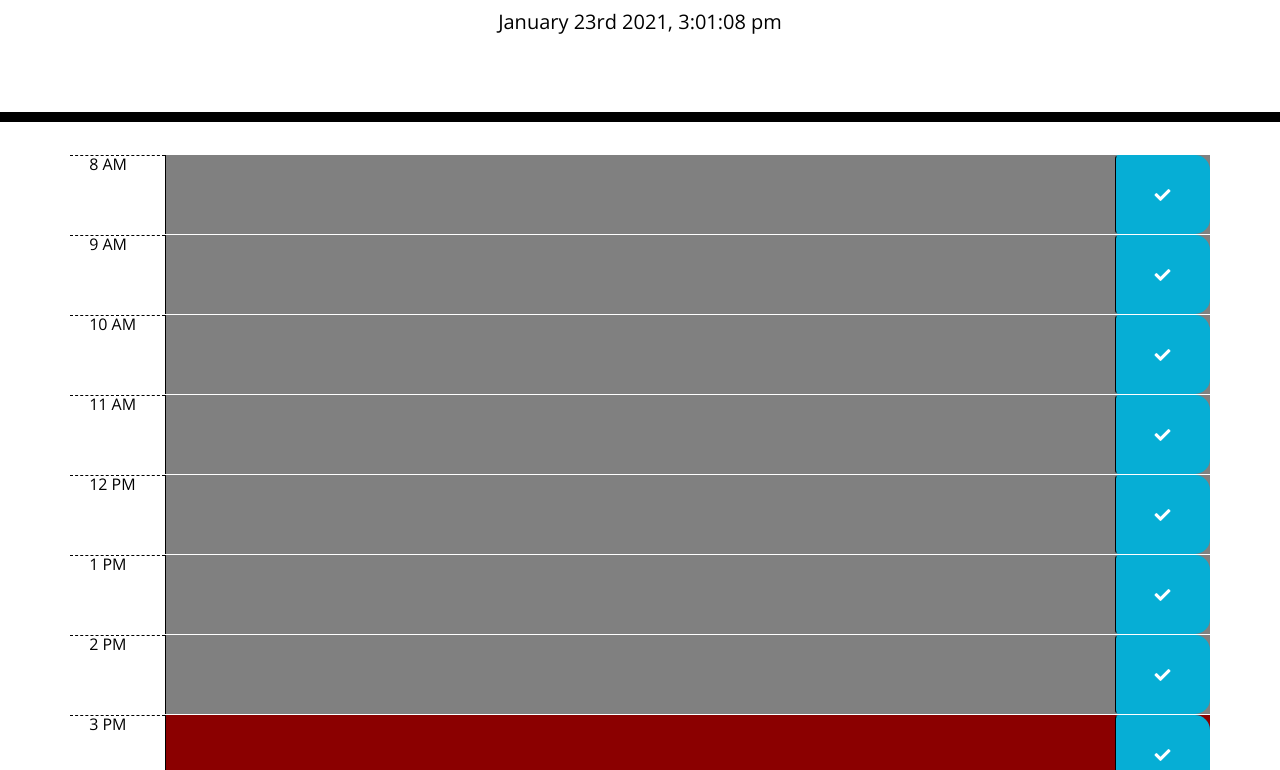
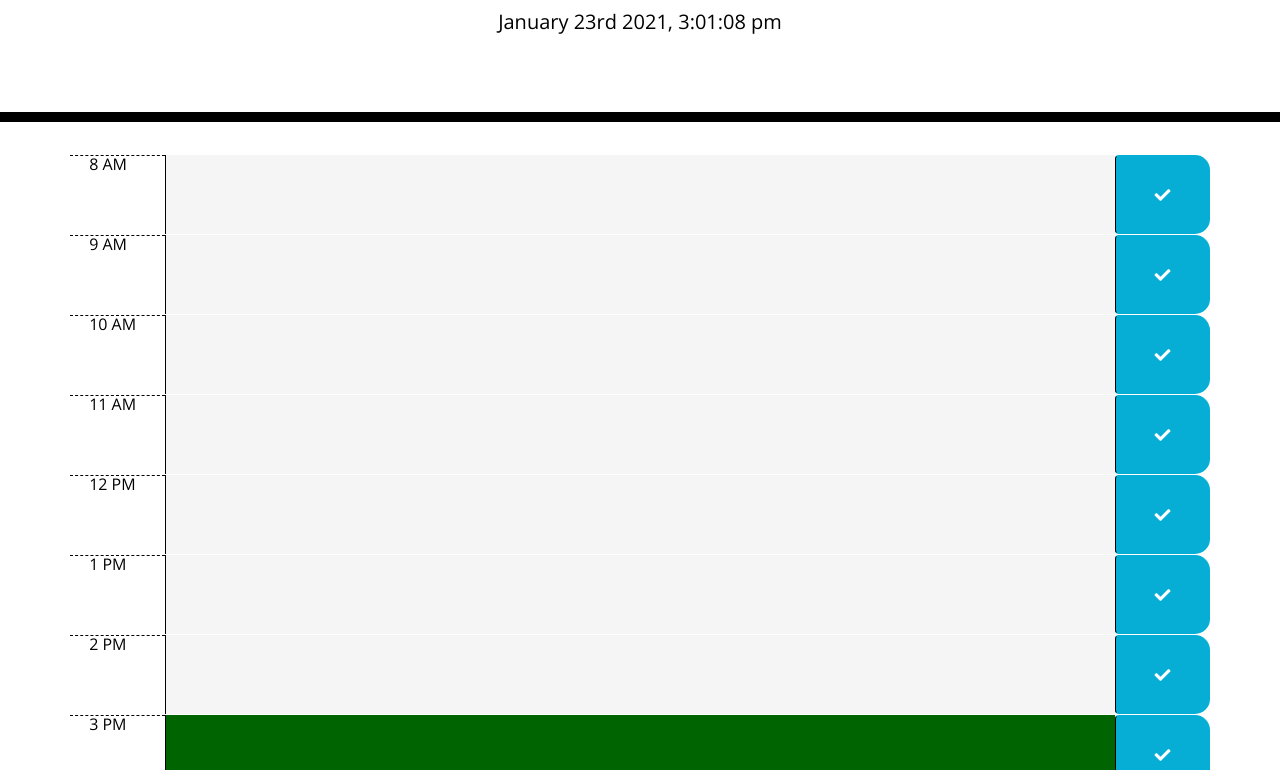
Before and after one commit to GreysonMainor/week-5-JQuery-Schedule, a plain HTML site: page index.html in a window 1280 px wide. Shown: the part 182-952 px from the top of the page. Drawn offline with nearby package versions, Linux system fonts and the light colour scheme.

Commit message:
re did my color change function so that it only highlights text area.  also added my get local storage at the top.  Changed my index.html to have the time data attribute to help with my color change.  changed my css to keep the text visible in my past time blocks.

```diff
--- a/assets/script.js
+++ b/assets/script.js
@@ -1,4 +1,16 @@
 $(document).ready(function () {
+
+    //Grabbing information from local storage if there is any.
+     $("#hour8 .description").val(localStorage.getItem("hour8"));
+     $("#hour9 .description").val(localStorage.getItem("hour9"));
+     $("#hour10 .description").val(localStorage.getItem("hour10"));
+     $("#hour11 .description").val(localStorage.getItem("hour11"));
+     $("#hour12 .description").val(localStorage.getItem("hour12"));
+     $("#hour13 .description").val(localStorage.getItem("hour13"));
+     $("#hour14 .description").val(localStorage.getItem("hour14"));
+     $("#hour15 .description").val(localStorage.getItem("hour15"));
+     $("#hour16 .description").val(localStorage.getItem("hour16"));
+     $("#hour17 .description").val(localStorage.getItem("hour17"));
 
     //setting my current date and time to the top of my page in the currentDay div.
     $("#currentDay").text(moment().format("MMMM Do YYYY, h:mm:ss a"));
@@ -7,8 +19,10 @@ $(document).ready(function () {
     function colorChanger() {
         var currentTime = moment().hour();
         console.log(currentTime)
-        $(".time-block").each(function () {
-            var timeBlock = parseInt($(this).attr("id").split("hour")[1]);
+        $(".description").each(function () {
+             var timeBlock = parseInt($(this).attr("time"));
+             console.log(timeBlock)
+             console.log(this)
               if (timeBlock < currentTime) {
                   $(this).removeClass("future", "present").addClass("past");
               }else if (timeBlock === currentTime) {
@@ -18,25 +32,12 @@ $(document).ready(function () {
               }
         })
     }
-
     //setting up a save button that actually saves.
-        $(".saveBtn").on("click", function () {
-            var timeBlockText = $(this).siblings(".description").val();
-            var blockId = $(this).parent().attr("id");
-
-            localStorage.setItem("timeBlockText", JSON.stringify(timeBlockText))
-            localStorage.setItem("blockId", JSON.stringify(blockId))
-            console.log()
-
-        });
-
-
      $(".saveBtn").on("click", function(){
-        var timeBlockText = $(this).siblings(".description").val();
-        var blockId = $(this).parent().attr("id");
+         var timeBlockText = $(this).parent().attr("id");
+         var blockId = $(this).siblings(".description").val();
         localStorage.setItem(timeBlockText, blockId)
 })
 
     colorChanger();
-
 });
--- a/assets/style.css
+++ b/assets/style.css
@@ -43,17 +43,16 @@ textarea{
 }
 
 .past {
-  background-color: grey;
-  color: white;
+  background-color:whitesmoke;
 }
 
 .present {
-  background-color: darkred;
+  background-color: darkgreen;
   color: white;
 }
 
 .future {
-  background-color: darkgreen;
+  background-color: darkred;
   color: white;
 }
 
--- a/index.html
+++ b/index.html
@@ -21,67 +21,66 @@
     <p id="currentDay" class="lead"></p>
   </header>
   <div class="container">
-    <!-- Timeblocks go here -->
+    <!-- TimeBlocks go here -->
     <div class="row time-block" id="hour8">
       <div class="col-sm-1 hour"> 8 AM</div>
-      <textarea class="col-sm-10 description"></textarea>
+      <textarea class="col-sm-10 description" time="8"></textarea>
       <button class="btn saveBtn col-sm-1"><i class="fas fa-check"></i></button>
     </div>
     <div class="row time-block" id="hour9">
       <div class="col-sm-1 hour"> 9 AM</div>
-      <textarea class="col-sm-10 description"></textarea>
+      <textarea class="col-sm-10 description" time="9"></textarea>
       <button class="btn saveBtn col-sm-1"><i class="fas fa-check"></i></button>
     </div>
 
     <div class="row time-block" id="hour10">
       <div class="col-sm-1 hour"> 10 AM</div>
-      <textarea class="col-sm-10 description"></textarea>
+      <textarea class="col-sm-10 description" time="10"></textarea>
       <button class="btn saveBtn col-sm-1"><i class="fas fa-check"></i></button>
     </div>
 
     <div class="row time-block" id="hour11">
       <div class="col-sm-1 hour"> 11 AM</div>
-      <textarea class="col-sm-10 description"></textarea>
+      <textarea class="col-sm-10 description" time="11"></textarea>
       <button class="btn saveBtn col-sm-1"><i class="fas fa-check"></i></button>
     </div>
 
     <div class="row time-block" id="hour12">
       <div class="col-sm-1 hour"> 12 PM</div>
-      <textarea class="col-sm-10 description"></textarea>
+      <textarea class="col-sm-10 description" time="12"></textarea>
       <button class="btn saveBtn col-sm-1"><i class="fas fa-check"></i></button>
     </div>
 
     <div class="row time-block" id="hour13">
       <div class="col-sm-1 hour"> 1 PM</div>
-      <textarea class="col-sm-10 description"></textarea>
+      <textarea class="col-sm-10 description" time="13"></textarea>
       <button class="btn saveBtn col-sm-1"><i class="fas fa-check"></i></button>
     </div>
 
     <div class="row time-block" id="hour14">
       <div class="col-sm-1 hour"> 2 PM</div>
-      <textarea class="col-sm-10 description"></textarea>
+      <textarea class="col-sm-10 description" time="14"></textarea>
       <button class="btn saveBtn col-sm-1"><i class="fas fa-check"></i></button>
     </div>
 
     <div class="row time-block" id="hour15">
       <div class="col-sm-1 hour"> 3 PM</div>
-      <textarea class="col-sm-10 description"></textarea>
+      <textarea class="col-sm-10 description" time="15"></textarea>
       <button class="btn saveBtn col-sm-1"><i class="fas fa-check"></i></button>
     </div>
 
     <div class="row time-block" id="hour16">
       <div class="col-sm-1 hour"> 4 PM</div>
-      <textarea class="col-sm-10 description"></textarea>
+      <textarea class="col-sm-10 description" time="16"></textarea>
       <button class="btn saveBtn col-sm-1"><i class="fas fa-check"></i></button>
     </div>
 
     <div class="row time-block" id="hour17">
       <div class="col-sm-1 hour"> 5 PM</div>
-      <textarea class="col-sm-10 description"></textarea>
+      <textarea class="col-sm-10 description" time="17"></textarea>
       <button class="btn saveBtn col-sm-1"><i class="fas fa-check"></i></button>
     </div>
   </div>
-
 
 
   <script src="./assets/bigMomentFile.js"></script>
```
Lines whose indentation alone changed are shown as unchanged.
